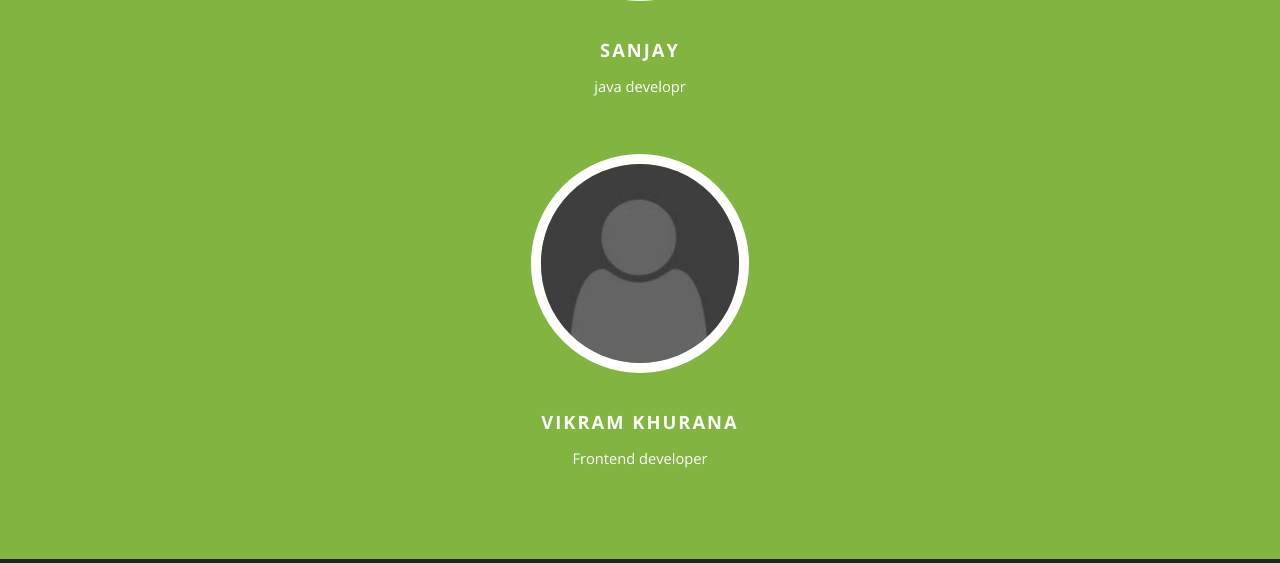
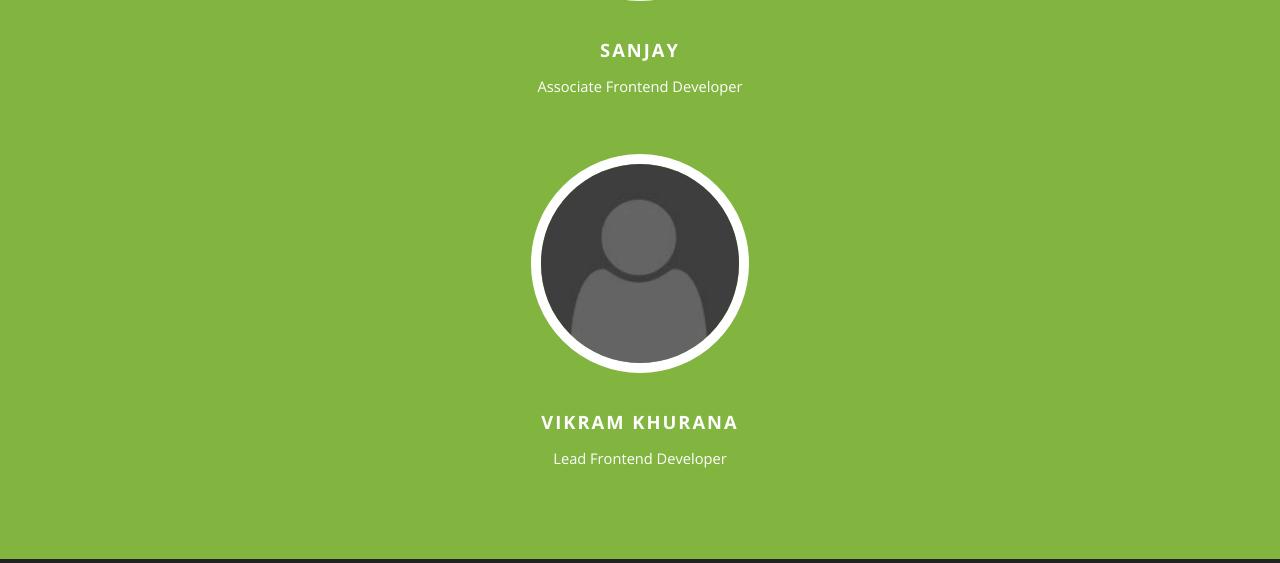
Before and after one commit to vikram0602/dbms, a PHP site: page /index.php in a window 1280 px wide. Shown: the part 2539-3102 px from the top of the page. Run offline with PHP 8.4, Linux system fonts and the light colour scheme.

Commit message:
Fancy changes :)

```diff
--- a/index.php
+++ b/index.php
@@ -160,12 +160,12 @@
 						<div class="3u">
 							<a href="#" class="image"><img src="images/placeholder.png" alt=""></a>
 							<h3>Sanjay</h3>
-							<p>java developr</p>
+							<p>Associate Frontend Developer</p>
 						</div>
 						<div class="3u">
 							<a href="#" class="image"><img src="images/placeholder.png" alt=""></a>
 							<h3>Vikram khurana</h3>
-							<p>Frontend developer</p>
+							<p>Lead Frontend Developer</p>
 						</div>
 					</div>
 				</section>
```
